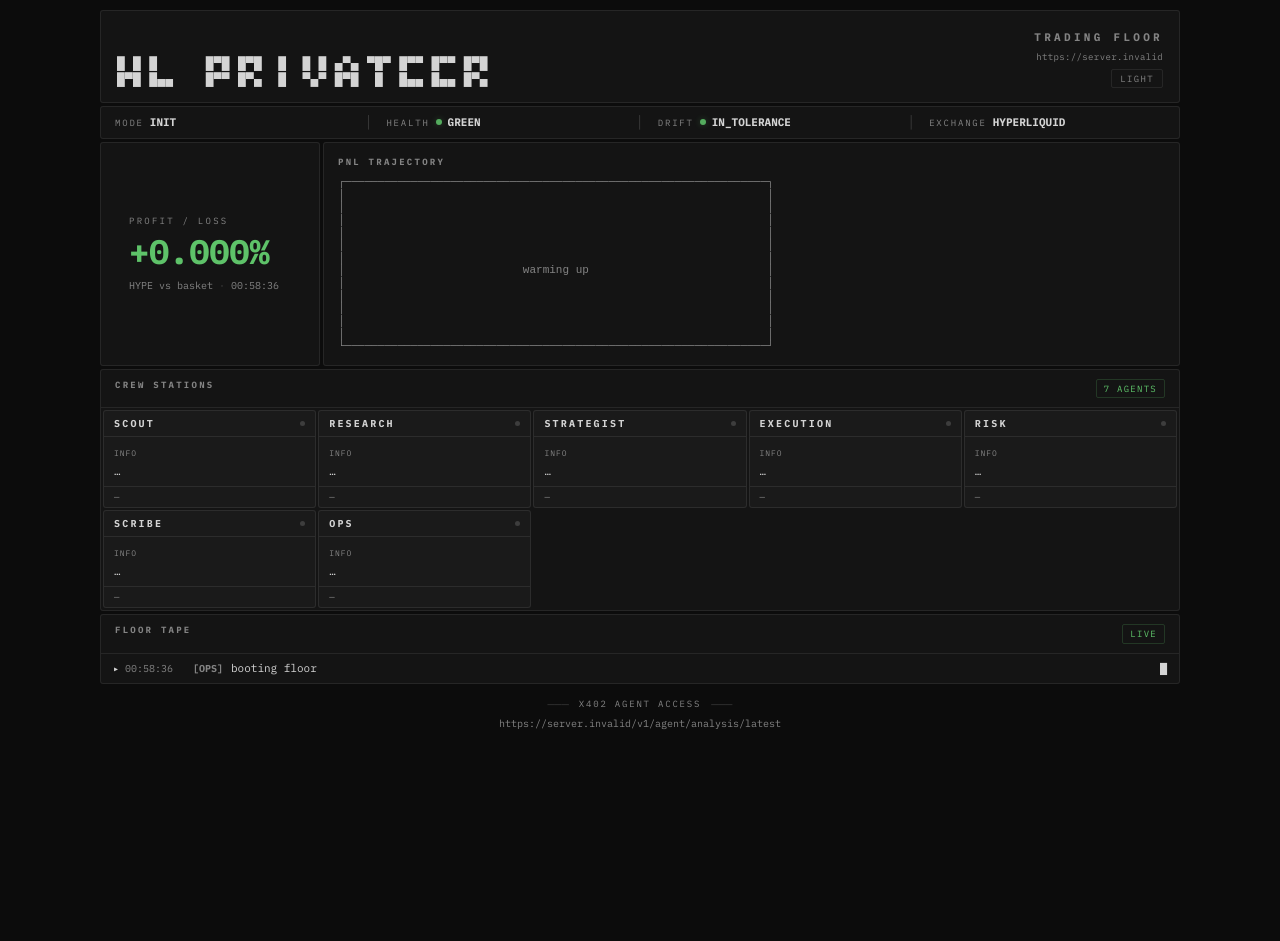
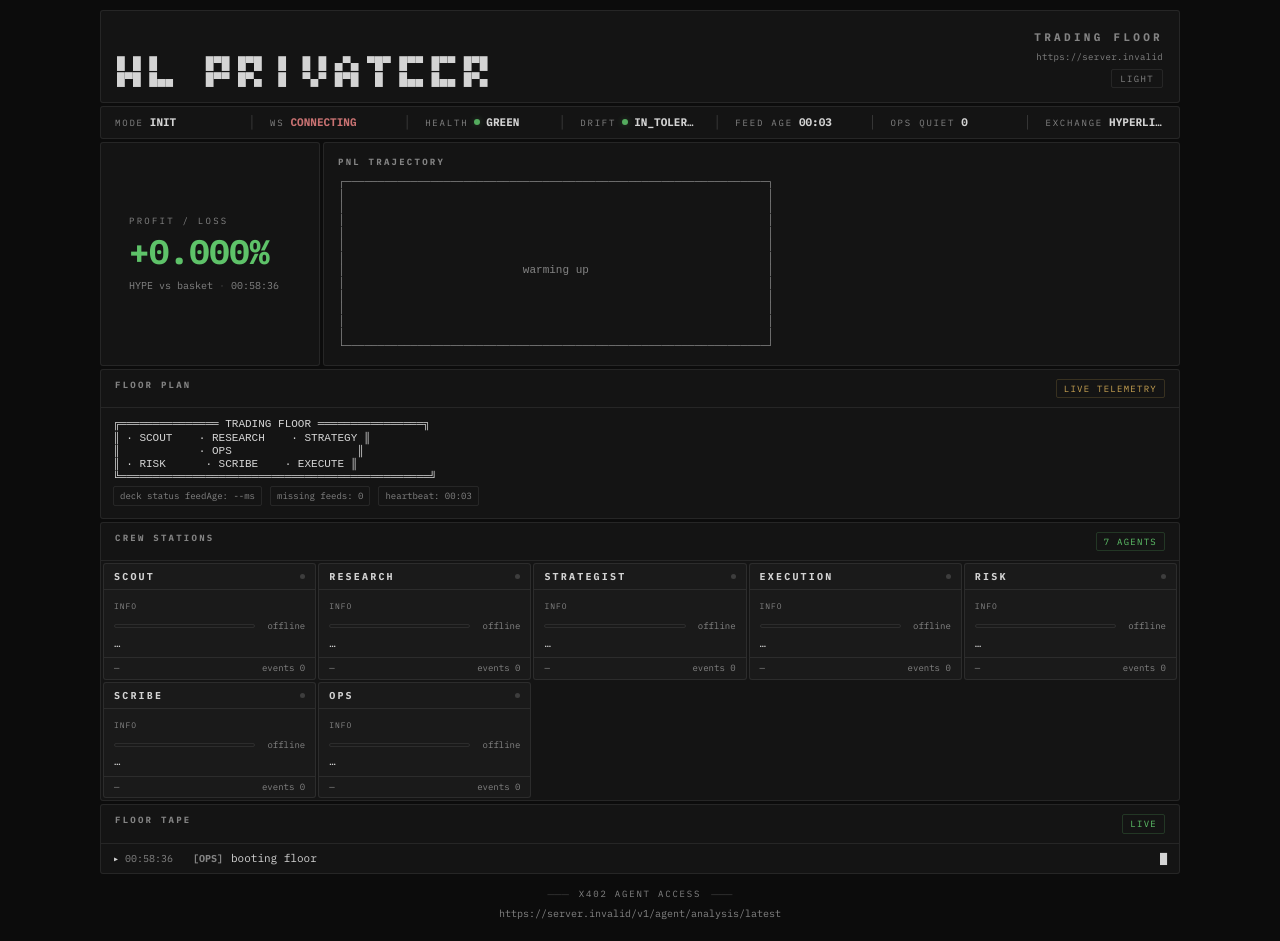
Before and after one commit to ADWilkinson/hlprivateer.xyz, a Next.js app in the folder apps/web/: page / in a window 1280 px wide. Before the commit the page ends 800 px from the top, so only its background shows below. Built offline with nearby package versions, Linux system fonts and the light colour scheme; no server answers.

Commit message:
Enhance trading-floor frontend visuals and suppress routine tape noise

```diff
--- a/apps/web/app/globals.css
+++ b/apps/web/app/globals.css
@@ -274,6 +274,14 @@
   text-overflow: ellipsis;
 }
 
+.strip-value.warn {
+  color: var(--negative);
+}
+
+.strip-value.ok {
+  color: var(--positive);
+}
+
 
 /* ── LED indicator ── */
 
@@ -399,6 +407,49 @@
 }
 
 
+/* ── Floor plan section ── */
+
+.section-floor-plan {
+  background: var(--bg-raised);
+  border: 1px solid var(--border);
+  border-radius: var(--r);
+  overflow: hidden;
+  box-shadow: var(--panel-shadow);
+  transition: background-color 250ms ease, border-color 250ms ease;
+}
+
+.ascii-floor-plan {
+  margin: 0;
+  padding: 10px 12px 2px;
+  white-space: pre;
+  font-size: 11px;
+  line-height: 1.2;
+  color: var(--fg);
+  overflow-x: auto;
+}
+
+.plan-meta {
+  display: flex;
+  flex-wrap: wrap;
+  gap: 8px;
+  padding: 0 12px 12px;
+  font-size: 9px;
+  color: var(--fg-muted);
+}
+
+.plan-meta-item {
+  border: 1px solid var(--border);
+  border-radius: 2px;
+  padding: 2px 6px;
+  white-space: nowrap;
+}
+
+.plan-meta-item.warn {
+  color: var(--negative);
+  border-color: color-mix(in srgb, var(--negative) 25%, transparent);
+}
+
+
 /* ── Crew section ── */
 
 .crew-section {
@@ -498,11 +549,52 @@
   white-space: nowrap;
 }
 
+.agent-activity {
+  margin-top: 5px;
+  display: flex;
+  align-items: center;
+  gap: 6px;
+}
+
+.agent-activity-bar {
+  position: relative;
+  flex: 1;
+  min-width: 0;
+  height: 4px;
+  border: 1px solid var(--border);
+  border-radius: 2px;
+  overflow: hidden;
+}
+
+.agent-activity-fill {
+  position: absolute;
+  inset: 0;
+  background: linear-gradient(90deg, color-mix(in srgb, var(--positive) 55%, transparent), color-mix(in srgb, var(--amber) 50%, transparent));
+  transition: width 150ms ease;
+}
+
+.agent-activity-age {
+  font-size: 9px;
+  width: 44px;
+  text-align: right;
+  color: var(--fg-muted);
+  flex-shrink: 0;
+}
+
 .agent-ts {
   padding: 3px 10px 4px;
   font-size: 9px;
   color: var(--fg-muted);
   border-top: 1px solid var(--border);
+  display: flex;
+  justify-content: space-between;
+  align-items: center;
+  gap: 6px;
+}
+
+.agent-heartbeat-text {
+  color: var(--fg-muted);
+  white-space: nowrap;
 }
 
 
--- a/apps/web/app/page.tsx
+++ b/apps/web/app/page.tsx
@@ -30,7 +30,27 @@
   line: string
 }
 
+type CrewHeartbeat = Record<CrewRole, number>
+type CrewStats = Record<CrewRole, number>
+
 const CREW: CrewRole[] = ['scout', 'research', 'strategist', 'execution', 'risk', 'scribe', 'ops']
+const HEARTBEAT_WINDOW_MS = 90_000
+const SILENCE_REFRESH_MS = 3_000
+
+const EMPTY_HEARTBEAT: CrewHeartbeat = CREW.reduce(
+  (seed, role) => {
+    seed[role] = 0
+    return seed
+  },
+  {} as CrewHeartbeat
+)
+const EMPTY_STATS: CrewStats = CREW.reduce(
+  (seed, role) => {
+    seed[role] = 0
+    return seed
+  },
+  {} as CrewStats
+)
 
 function badgeVariantForHealth(code: string): 'ok' | 'warn' | 'danger' {
   if (code === 'GREEN') return 'ok'
@@ -70,10 +90,64 @@
   }
 }
 
+function formatAge(ms: number): string {
+  if (!Number.isFinite(ms) || ms <= 0) return '00:00'
+  const totalSeconds = Math.floor(ms / 1000)
+  const mins = Math.floor(totalSeconds / 60)
+  const secs = totalSeconds % 60
+  return `${String(mins).padStart(2, '0')}:${String(secs).padStart(2, '0')}`
+}
+
+function heartbeatLevel(lastPingMs: number, nowMs: number): number {
+  if (!lastPingMs) return 0
+  const age = Math.max(0, nowMs - lastPingMs)
+  if (age <= 5_000) return 100
+  if (age >= HEARTBEAT_WINDOW_MS) return 18
+  return Math.round(100 - ((age - 5_000) * 82) / (HEARTBEAT_WINDOW_MS - 5_000))
+}
+
+function normalizeCrewRole(role: unknown): CrewRole | undefined {
+  if (typeof role !== 'string') return undefined
+  if (!CREW.includes(role as CrewRole)) return undefined
+  return role as CrewRole
+}
+
+function shouldSuppressTapeLine(line: string): boolean {
+  return /(?:^|\b)(no action|no changes)(?:\s|$)/i.test(line)
+}
+
+function parseDeckStatus(line: string): { feedAgeMs: number | undefined; missing: number | undefined } {
+  const feedAgeMatch = /feedAgeMs=(\d+)/.exec(line)
+  const missingMatch = /missing=(\d+)/.exec(line)
+  return {
+    feedAgeMs: feedAgeMatch ? Number(feedAgeMatch[1]) : undefined,
+    missing: missingMatch ? Number(missingMatch[1]) : undefined,
+  }
+}
+
 function asciiLogo(): string {
   return [
     '\u2588 \u2588 \u2588      \u2588\u2580\u2588 \u2588\u2580\u2588  \u2588  \u2588 \u2588 \u2584\u2580\u2584 \u2580\u2588\u2580 \u2588\u2580\u2580 \u2588\u2580\u2580 \u2588\u2580\u2588',
     '\u2588\u2580\u2588 \u2588\u2584\u2584    \u2588\u2580\u2580 \u2588\u2580\u2584  \u2588  \u2580\u2584\u2580 \u2588\u2580\u2588  \u2588  \u2588\u2584\u2584 \u2588\u2584\u2584 \u2588\u2580\u2584',
+  ].join('\n')
+}
+
+function asciiCrewMap(activeByRole: CrewHeartbeat, nowMs: number): string {
+  const marker = (role: CrewRole) => {
+    const lastPing = activeByRole[role]
+    if (!lastPing) return '\u00B7'
+    const age = Math.max(0, nowMs - lastPing)
+    if (age <= 5_000) return '\u25C9'
+    if (age <= HEARTBEAT_WINDOW_MS) return '\u25CB'
+    return '\u25A1'
+  }
+
+  return [
+    '╔═══════════════ TRADING FLOOR ════════════════╗',
+    `║ ${marker('scout')} SCOUT    ${marker('research')} RESEARCH    ${marker('strategist')} STRATEGY ║`,
+    `║            ${marker('ops')} OPS                   ║`,
+    `║ ${marker('risk')} RISK      ${marker('scribe')} SCRIBE    ${marker('execution')} EXECUTE ║`,
+    '╚═══════════════════════════════════════════════╝',
   ].join('\n')
 }
 
@@ -134,6 +208,7 @@
     { ts: new Date().toISOString(), role: 'ops', level: 'INFO', line: 'booting floor' },
   ])
   const [wsState, setWsState] = useState<WsState>('CONNECTING')
+  const [nowTick, setNowTick] = useState<number>(Date.now())
   const [pnlSeries, setPnlSeries] = useState<Array<{ ts: string; pnlPct: number }>>([])
   const [crewLast, setCrewLast] = useState<Record<CrewRole, TapeEntry | null>>(() => ({
     scout: null,
@@ -144,6 +219,12 @@
     scribe: null,
     ops: null,
   }))
+  const [crewHeartbeat, setCrewHeartbeat] = useState<CrewHeartbeat>(EMPTY_HEARTBEAT)
+  const [crewSignals, setCrewSignals] = useState<CrewStats>(EMPTY_STATS)
+  const [suppressedNoAction, setSuppressedNoAction] = useState(0)
+  const [deckFeedAgeMs, setDeckFeedAgeMs] = useState<number>(0)
+  const [deckMissing, setDeckMissing] = useState<number>(0)
+  const [deckHeartbeatMs, setDeckHeartbeatMs] = useState<number>(Date.now())
   const [theme, setTheme] = useState<'light' | 'dark'>('dark')
 
   const logo = useMemo(() => asciiLogo(), [])
@@ -160,6 +241,11 @@
   useEffect(() => {
     const stored = localStorage.getItem('hlp-theme')
     if (stored === 'light') setTheme('light')
+  }, [])
+
+  useEffect(() => {
+    const tick = setInterval(() => setNowTick(Date.now()), SILENCE_REFRESH_MS)
+    return () => clearInterval(tick)
   }, [])
 
   const toggleTheme = () => {
@@ -186,6 +272,30 @@
       }
     }
 
+    const touchCrew = (role: CrewRole | undefined, level: TapeLevel, line: string) => {
+      if (!role) return
+      const now = Date.now()
+      setCrewHeartbeat((current) => ({ ...current, [role]: now }))
+      setCrewSignals((current) => ({ ...current, [role]: current[role] + 1 }))
+      setCrewLast((current) => ({
+        ...current,
+        [role]: {
+          ts: new Date(now).toISOString(),
+          role,
+          level,
+          line,
+        },
+      }))
+    }
+
+    const recordDeckStatus = (line: string) => {
+      if (!/^deck status /.test(line)) return
+      const parsed = parseDeckStatus(line)
+      if (parsed.feedAgeMs !== undefined) setDeckFeedAgeMs(parsed.feedAgeMs)
+      if (parsed.missing !== undefined) setDeckMissing(parsed.missing)
+      setDeckHeartbeatMs(Date.now())
+    }
+
     const samplePnl = (payload: { pnlPct?: unknown; lastUpdateAt?: unknown }) => {
       const pnlPct = Number(payload.pnlPct)
       if (!Number.isFinite(pnlPct)) return
@@ -204,6 +314,7 @@
         if (res.ok) {
           const next = (await res.json()) as Snapshot
           setSnapshot(next)
+          setDeckHeartbeatMs(Date.now())
           samplePnl(next)
         }
       } catch {
@@ -236,10 +347,16 @@
 
             if (payloadType === 'STATE_UPDATE') {
               setSnapshot(payload as Snapshot)
+              setDeckHeartbeatMs(Date.now())
               samplePnl(payload)
               const message = typeof payload.message === 'string' ? payload.message : ''
               if (message) {
-                pushTape({ ts: new Date().toISOString(), role: 'ops', level: 'INFO', line: message })
+                recordDeckStatus(message)
+                if (shouldSuppressTapeLine(message)) {
+                  setSuppressedNoAction((value) => value + 1)
+                } else {
+                  pushTape({ ts: new Date().toISOString(), role: 'ops', level: 'INFO', line: message })
+                }
               }
               return
             }
@@ -250,6 +367,16 @@
               const level = payload.level === 'WARN' || payload.level === 'ERROR' ? payload.level : ('INFO' as const)
               const line = typeof payload.line === 'string' ? payload.line : ''
               if (!line) return
+              const parsedRole = normalizeCrewRole(role)
+              const suppressed = shouldSuppressTapeLine(line)
+
+              touchCrew(parsedRole, level, line)
+              recordDeckStatus(line)
+
+              if (suppressed) {
+                setSuppressedNoAction((value) => value + 1)
+                return
+              }
 
               pushTape({ ts, role, level, line })
               return
@@ -296,7 +423,10 @@
     }
   }, [])
 
-  const crewNow = Date.now()
+  const crewNow = nowTick
+  const heartbeatMs = Date.now() - deckHeartbeatMs
+  const snapshotAgeMs = Number.isFinite(Date.parse(snapshot.lastUpdateAt)) ? nowTick - Date.parse(snapshot.lastUpdateAt) : 0
+  const isFeedStale = snapshotAgeMs > 12_000
 
   return (
     <main className="floor">
@@ -323,6 +453,11 @@
         </div>
         <span className="strip-sep">{'\u2502'}</span>
         <div className="strip-item">
+          <span className="strip-label">WS</span>
+          <span className={`strip-value ${wsState === 'OPEN' ? 'ok' : 'warn'}`}>{wsState}</span>
+        </div>
+        <span className="strip-sep">{'\u2502'}</span>
+        <div className="strip-item">
           <span className="strip-label">HEALTH</span>
           <Led variant={badgeVariantForHealth(snapshot.healthCode)} />
           <span className="strip-value">{snapshot.healthCode}</span>
@@ -332,6 +467,16 @@
           <span className="strip-label">DRIFT</span>
           <Led variant={badgeVariantForDrift(snapshot.driftState)} />
           <span className="strip-value">{snapshot.driftState}</span>
+        </div>
+        <span className="strip-sep">{'\u2502'}</span>
+        <div className="strip-item">
+          <span className="strip-label">FEED AGE</span>
+          <span className={`strip-value ${isFeedStale ? 'warn' : ''}`}>{formatAge(Math.max(0, snapshotAgeMs))}</span>
+        </div>
+        <span className="strip-sep">{'\u2502'}</span>
+        <div className="strip-item">
+          <span className="strip-label">OPS QUIET</span>
+          <span className="strip-value">{suppressedNoAction}</span>
         </div>
         <span className="strip-sep">{'\u2502'}</span>
         <div className="strip-item">
@@ -359,6 +504,21 @@
         </div>
       </section>
 
+      <section className="section-floor-plan">
+        <div className="section-bar">
+          <div className="section-label">FLOOR PLAN</div>
+          <Badge variant={wsState === 'OPEN' ? 'ok' : 'warn'}>live telemetry</Badge>
+        </div>
+        <pre className="ascii-floor-plan" aria-label="trading floor map">
+          {asciiCrewMap(crewHeartbeat, crewNow)}
+        </pre>
+        <div className="plan-meta">
+          <span className={`plan-meta-item ${deckFeedAgeMs > 0 ? 'warn' : ''}`}>deck status feedAge: {deckFeedAgeMs || '--'}ms</span>
+          <span className="plan-meta-item">missing feeds: {deckMissing}</span>
+          <span className="plan-meta-item">heartbeat: {formatAge(heartbeatMs)}</span>
+        </div>
+      </section>
+
       <section className="crew-section">
         <div className="section-bar">
           <div className="section-label">CREW STATIONS</div>
@@ -368,7 +528,9 @@
           {CREW.map((role) => {
             const last = crewLast[role]
             const lastMs = last?.ts ? Date.parse(last.ts) : 0
-            const active = lastMs > 0 && crewNow - lastMs < 90_000
+            const active = lastMs > 0 && crewNow - lastMs < HEARTBEAT_WINDOW_MS
+            const heartbeatMs = crewHeartbeat[role] ? crewNow - crewHeartbeat[role] : Infinity
+            const beatScore = heartbeatLevel(crewHeartbeat[role], crewNow)
             const line = last?.line || '\u2026'
             const level = last?.level ?? 'INFO'
             return (
@@ -379,9 +541,18 @@
                 </div>
                 <div className="agent-body">
                   <span className={`agent-level ${level.toLowerCase()}`}>{level}</span>
+                  <div className="agent-activity">
+                    <span className="agent-activity-bar" aria-hidden="true">
+                      <span className="agent-activity-fill" style={{ width: `${beatScore}%` }} />
+                    </span>
+                    <span className="agent-activity-age">{heartbeatMs === Infinity ? 'offline' : formatAge(heartbeatMs)}</span>
+                  </div>
                   <div className="agent-msg">{line}</div>
                 </div>
-                <div className="agent-ts">{last?.ts ? formatTime(last.ts) : '\u2014'}</div>
+                <div className="agent-ts">
+                  <span>{last?.ts ? formatTime(last.ts) : '\u2014'}</span>
+                  <span className="agent-heartbeat-text">events {crewSignals[role]}</span>
+                </div>
               </div>
             )
           })}
```
